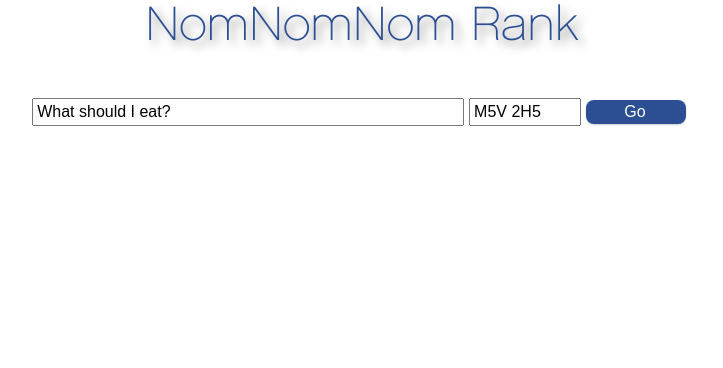
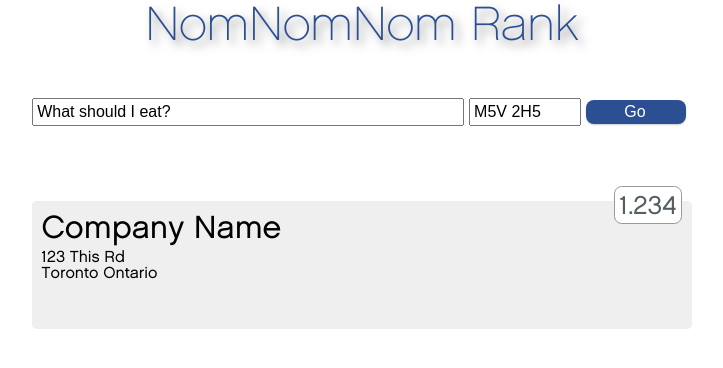
Before and after one commit to silent1mezzo/HackTO, a Django app: page / in a window 1280 px wide. Shown: the top 368 px of the page, without its empty margins (278-1001 px from the left). Run offline with Django 3.2, Linux system fonts and the light colour scheme; parts of the project's set-up code (start-up, migrations or seed data) failed here and were passed over.

Commit message:
Updated UI

```diff
--- a/wheretoeat/site-media/css/nomnomnom.css
+++ b/wheretoeat/site-media/css/nomnomnom.css
@@ -45,7 +45,7 @@ a:hover {
 }
 
 #search-form-box {
-    padding-bottom: 30px;
+    padding-bottom: 75px;
 }
 
 #loading {
@@ -92,3 +92,39 @@ input {
 /*    position: relative;*/
     background: #C3CDDF;
 }
+
+.result {
+    -webkit-border-radius: .3em;
+    -moz-border-radius: .3em;
+    border-radius: .3em;
+    background: #EFEFEF;
+    margin-bottom: 10px;
+    padding: 0.6em 0.6em 3em 0.6em;
+    overflow:visible;
+    white-space: nowrap;
+}
+
+.result h3 {
+    float: left;
+    font-size: 2em;
+}
+
+.result .score {
+    top: -10px;
+    float: right;
+    font-size: 1.6em;
+    -webkit-border-radius: .3em;
+    -moz-border-radius: .3em;
+    border-radius: .3em;
+    background:none repeat scroll 0 0 #FFFFFF;
+    border: 1px solid #9B999A;
+    color: #555E63;
+    padding: 5px;
+    text-align:center;
+    position:relative;
+    top: -25px;
+}
+
+.address {
+    clear: both;
+}
--- a/wheretoeat/templates/base.html
+++ b/wheretoeat/templates/base.html
@@ -4,15 +4,18 @@
 		<title>{% block title %}NomNomNom Rank - Find somewhere good to eat near you!{% endblock %}</title>
 		{% block css %}
 		<link rel="stylesheet" href="{{MEDIA_URL}}css/reset.css" type="text/css" media="screen" />
+		<link rel="stylesheet" href="{{MEDIA_URL}}css/clearfix.css" type="text/css" media="screen" />
 		<link rel="stylesheet" href="{{MEDIA_URL}}css/nomnomnom.css" type="text/css" media="screen" />
 		{% endblock css %}
 
+		{% block javascript %}
 		<script type="text/javascript" src="{{MEDIA_URL}}js/jquery.js"></script>
 		<script type="text/javascript" src="{{MEDIA_URL}}js/query_tool.js"></script>
+		{% endblock javascript %}
+
 		<script type='text/javascript'>
 		    var SEARCH_JSON = "{% url search_json %}";
 		</script>
-		{% block includes %}{% endblock %}
 	</head>
 
 	<body>
@@ -29,6 +32,19 @@
 	        </div>
 	        <div id='loading' style='display:none'>
 			    <img src='{{ MEDIA_URL }}/images/spinner.gif'>
+			</div>
+			<div id='results'>
+			    <ul class='result'>
+			        <span class='score'>1.234</span>
+			        <h3 class='company_name' id='id_company_name'>Company Name</h3>
+			        <ul class='address'>
+						<li id='id_street_address'>123 This Rd</li>
+						<li>
+						    <span id='id_city'>Toronto</span>
+						    <span id='id_prov'>Ontario</span>
+						</li>
+					</ul>
+			    </fieldset>
 			</div>
 	    </div>
 	</body>
```
